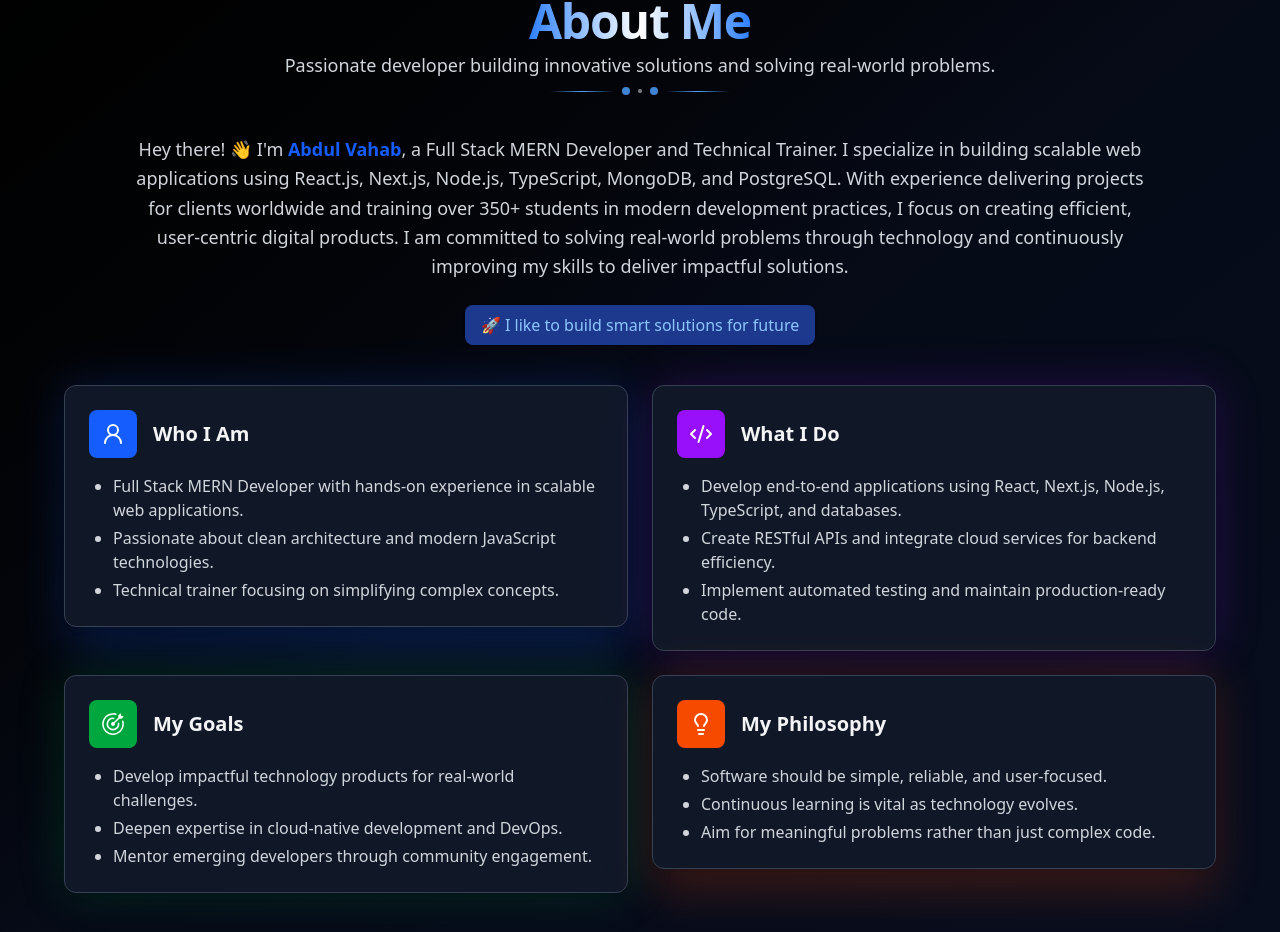
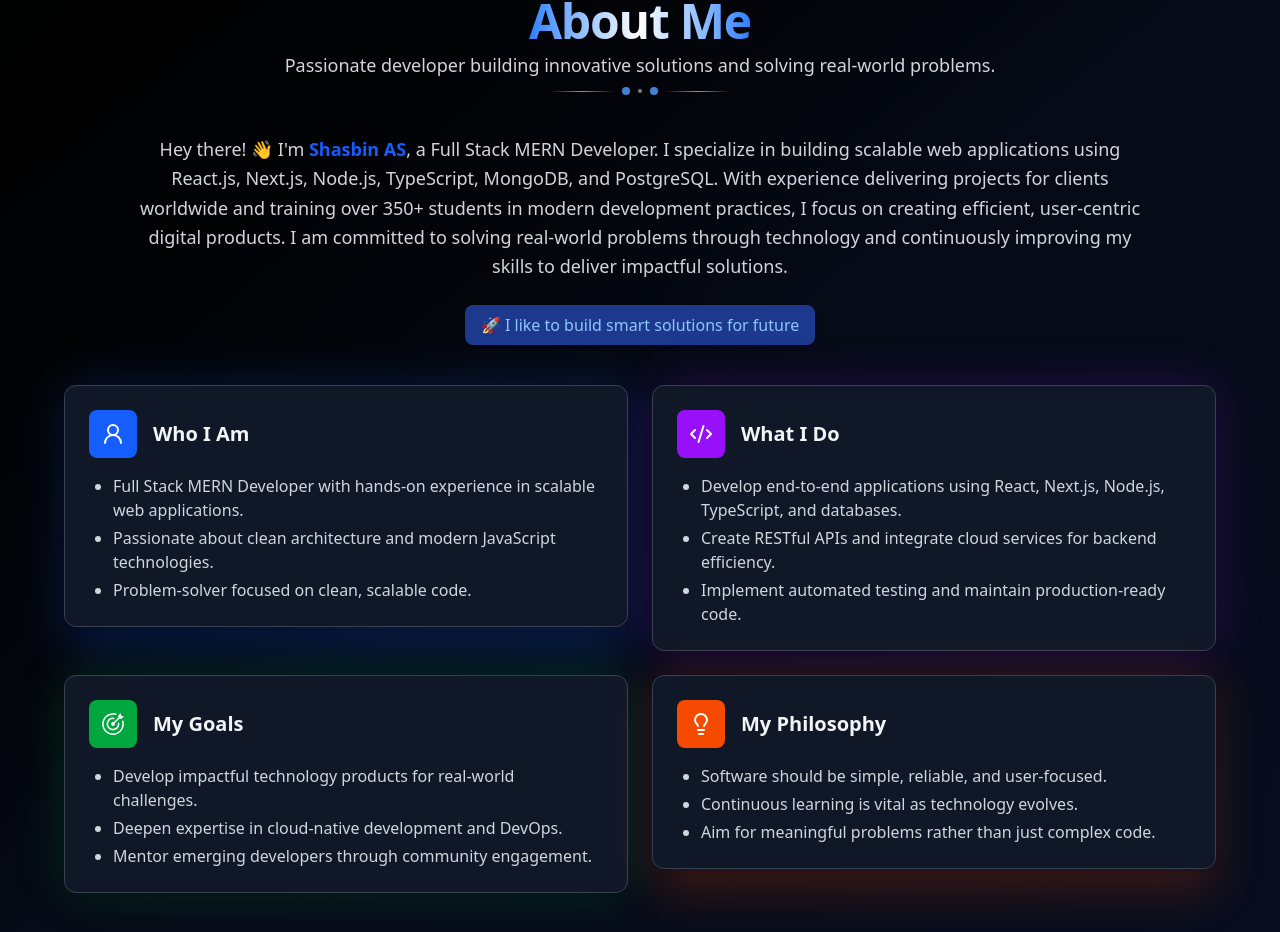
Before and after one commit to shasbinas/react-ts-personal-portfolio, a React (Vite) app: page / in a window 1280 px wide. Shown: the part 873-1805 px from the top of the page. Built offline with nearby package versions, Linux system fonts and the light colour scheme; no server answers; a web font is replaced by a local one.

Commit message:
feat:corrected about secssion

```diff
--- a/src/components/About.tsx
+++ b/src/components/About.tsx
@@ -10,7 +10,7 @@ const aboutSections = [
     description: [
       'Full Stack MERN Developer with hands-on experience in scalable web applications.',
       'Passionate about clean architecture and modern JavaScript technologies.',
-      'Technical trainer focusing on simplifying complex concepts.',
+      'Problem-solver focused on clean, scalable code.',
     ],
     color: 'bg-blue-600',
   },
@@ -59,8 +59,8 @@ export function About() {
           <div className="max-w-5xl mx-auto mb-10 text-center">
             <p className="text-base sm:text-lg text-gray-700 dark:text-gray-300 leading-relaxed">
               Hey there! 👋 I'm{' '}
-              <span className="text-blue-600 font-semibold">Abdul Vahab</span>,
-              a Full Stack MERN Developer and Technical Trainer. I specialize in
+              <span className="text-blue-600 font-semibold">Shasbin AS</span>,
+              a Full Stack MERN Developer. I specialize in
               building scalable web applications using React.js, Next.js,
               Node.js, TypeScript, MongoDB, and PostgreSQL. With experience
               delivering projects for clients worldwide and training over 350+
```
